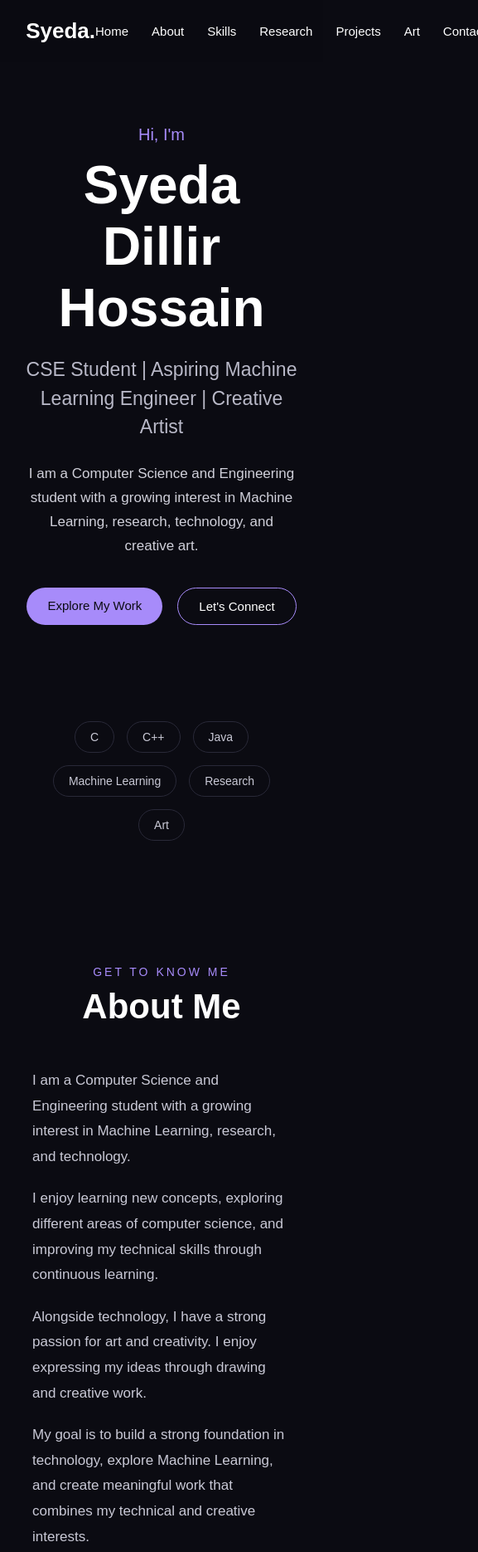
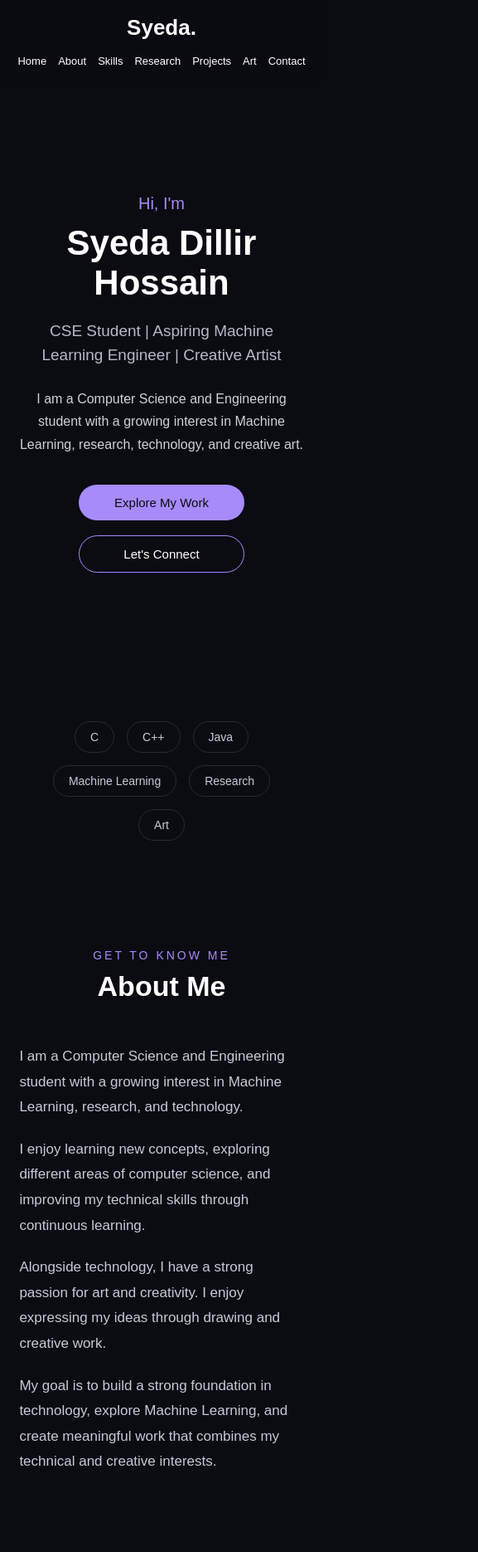
Before and after one commit to Dillirhossain/Syeda-Portfolio, a plain HTML site: page index.html in a window 390 px wide. Shown: the top 1870 px of the page at 83% size, 577 px wide, since content can reach past the window. Drawn offline with Linux system fonts and the light colour scheme.

Commit message:
Made portfolio responsive for mobile devices

```diff
--- a/style.css
+++ b/style.css
@@ -526,3 +526,103 @@ body {
 .footer p:first-child {
     color: #a5a5b5;
 }
+/* Responsive Design */
+
+@media (max-width: 768px) {
+
+    /* Navbar */
+
+    .navbar {
+        padding: 18px 5%;
+        flex-direction: column;
+        gap: 15px;
+    }
+
+    .nav-links {
+        gap: 14px;
+        flex-wrap: wrap;
+        justify-content: center;
+    }
+
+    .nav-links a {
+        font-size: 13px;
+    }
+
+
+    /* Hero */
+
+    .hero {
+        padding: 150px 6% 70px;
+    }
+
+    .hero h1 {
+        font-size: 42px;
+    }
+
+    .hero h2 {
+        font-size: 19px;
+    }
+
+    .description {
+        font-size: 16px;
+    }
+
+    .hero-buttons {
+        flex-direction: column;
+        align-items: center;
+    }
+
+    .btn {
+        width: 200px;
+    }
+
+
+    /* Sections */
+
+    .about-section,
+    .skills-section,
+    .research-section,
+    .projects-section,
+    .art-section,
+    .contact-section {
+        padding: 80px 6%;
+    }
+
+    .section-title h2 {
+        font-size: 34px;
+    }
+
+
+    /* Skills */
+
+    .skills-container {
+        grid-template-columns: 1fr;
+        width: 100%;
+    }
+
+
+    /* Research */
+
+    .research-card {
+        padding: 30px 22px;
+    }
+
+    .research-content h3 {
+        font-size: 24px;
+    }
+
+
+    /* Projects */
+
+    .project-card {
+        padding: 30px 22px;
+    }
+
+
+    /* Contact */
+
+    .email-link {
+        font-size: 17px;
+        word-break: break-word;
+    }
+}
```
